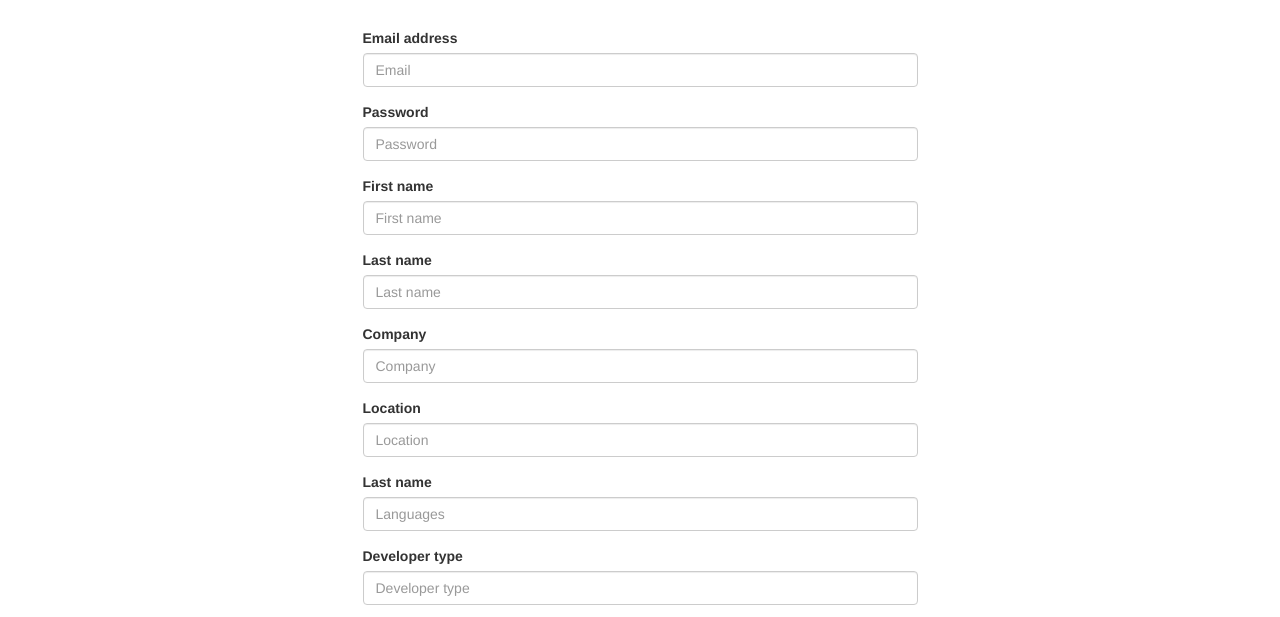
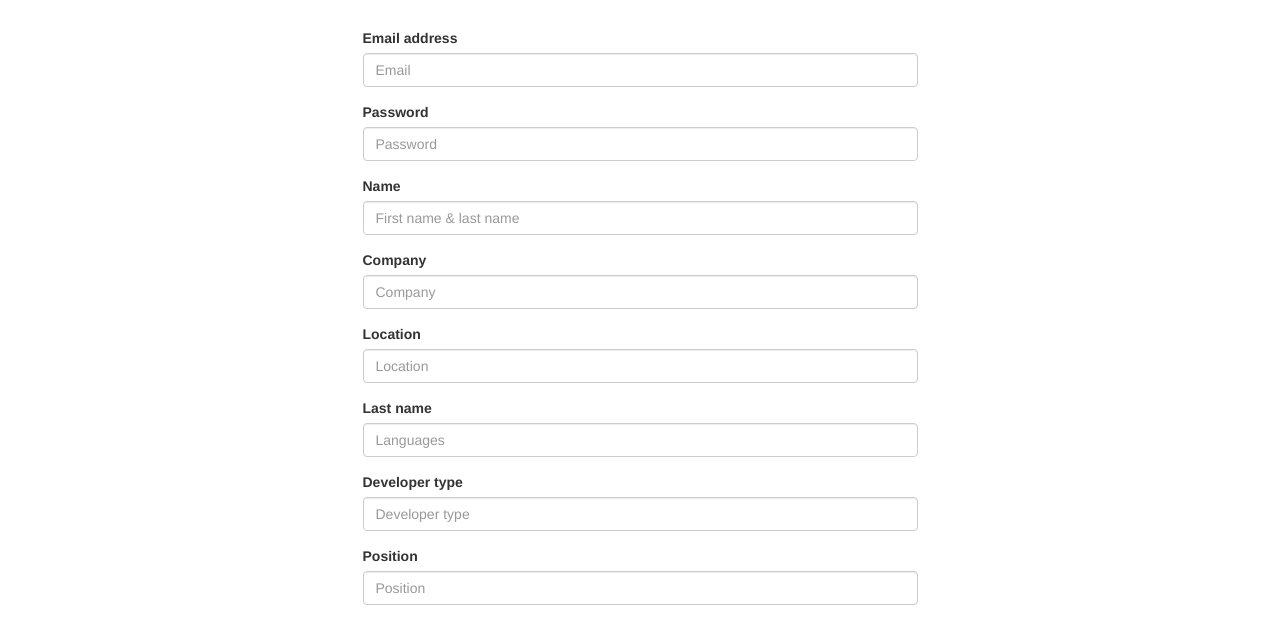
Before and after one commit to mdamian9/DevSpace, a website: page public/signup.html in a window 1280 px wide. Shown: the part 125-742 px from the top of the page. Drawn offline with nearby package versions, Linux system fonts and the light colour scheme.

Commit message:
Slight adjustments / added todo comments

```diff
--- a/public/signup.html
+++ b/public/signup.html
@@ -30,12 +30,8 @@
             <input type="password" class="form-control" id="password-input" placeholder="Password">
           </div>
           <div class="form-group">
-            <label for="first-name-input">First name</label>
-            <input type="text" class="form-control" id="first-name-input" placeholder="First name">
-          </div>
-          <div class="form-group">
-            <label for="last-name-input">Last name</label>
-            <input type="text" class="form-control" id="last-name-input" placeholder="Last name">
+            <label for="first-name-input">Name</label>
+            <input type="text" class="form-control" id="first-name-input" placeholder="First name & last name">
           </div>
           <div class="form-group">
             <label for="company-input">Company</label>
@@ -87,3 +83,5 @@
 </body>
 
 </html>
+
+<!-- Changed form to ask for first name / last name in one input -->
```
Also changed, not shown: models/user.js (+4 -8 lines).
